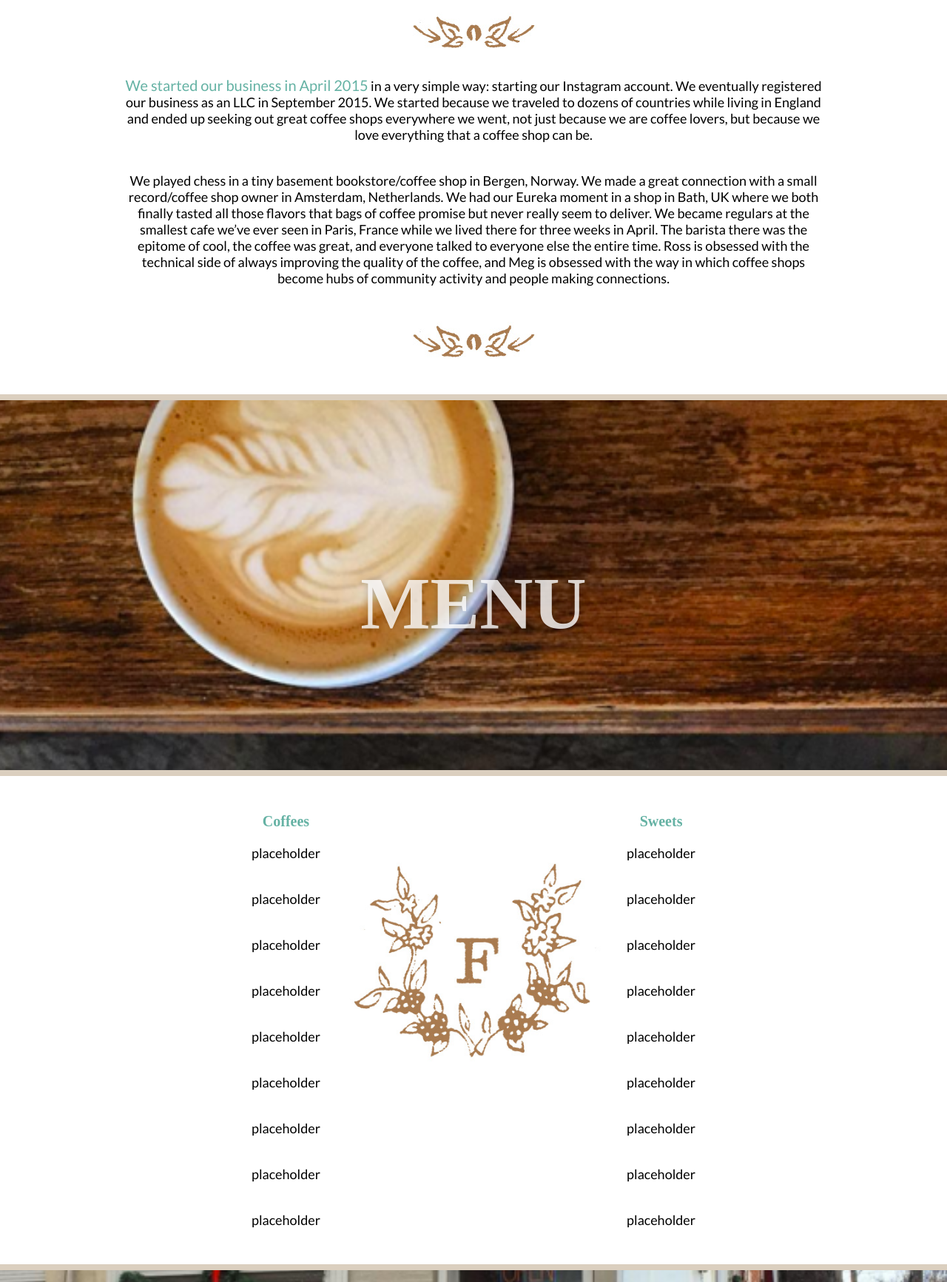
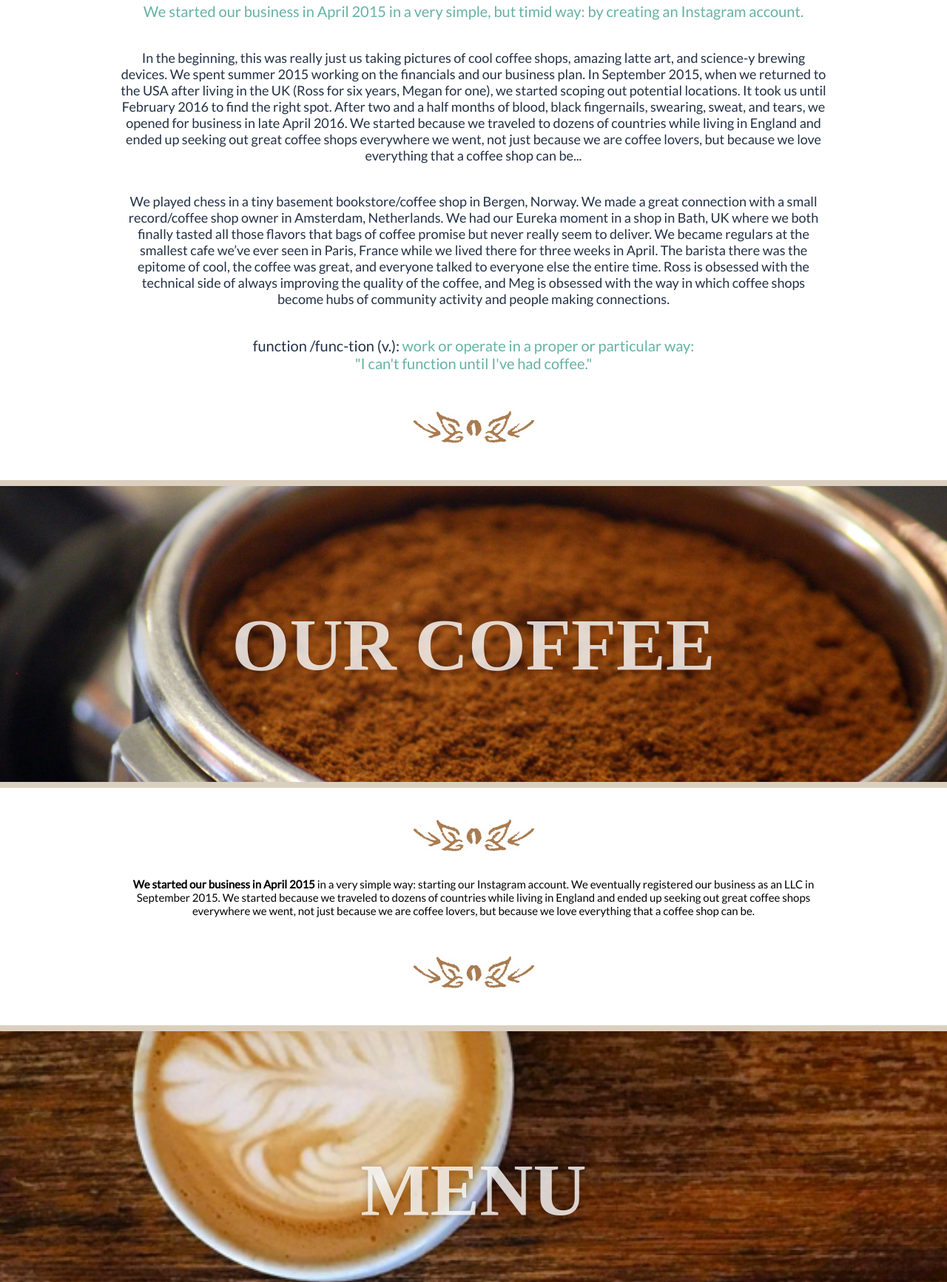
Before and after one commit to EmilyMcCracken/FCL_Static, a plain HTML site: page index.html in a window 1280 px wide. Shown: the part 1067-2800 px from the top of the page at 74% size. Drawn offline with nearby package versions, Linux system fonts and the light colour scheme; a web font is replaced by a local one.

Commit message:
changed photos, added menu content, adding in slogan

```diff
--- a/index.html
+++ b/index.html
@@ -13,8 +13,9 @@
 				<nav>
 					<ul class="navbar">
 						<li><a class="sand" href="#our_story_spot">About</a></li>
+						<li><a class="sand" href="#coffee_spot">Our Coffee</a></li>
 						<li><a class="sand" href="#menu_spot">Menu</a></li>
-						<li><a class="sand" href="#contact_spot">Contact</a></li>
+						<li><a class="sand" href="#contact_spot">Find Us</a></li>
 						<a href="https://www.google.com/maps/place/1001+S+10th+St,+Philadelphia,+PA+19147/@39.937842,-75.1616692,17z/data=!3m1!4b1!4m2!3m1!1s0x89c6c61f46332235:0xcd1e7ca0bdce5a9a" target="_blank"><img src="stylesheets/images/map_marker.png" id="icon"></a>
 						<a href="https://www.facebook.com/FunctionCoffeeLabs" target="_blank"><img src="stylesheets/images/f_icon.png" id="icon"></a>
 						<a href="https://twitter.com/function_coffee" target="_blank"><img src="stylesheets/images/t_icon.png" id="icon"></a>
@@ -53,55 +54,95 @@
 			    <section class="module content">
 			          <div class="container">
 			          	<img src="stylesheets/images/FCL_bean.jpg">
-			          	<p>
-			          		<strong>We started our business in April 2015</strong>  in a very simple way: starting our Instagram account. We eventually registered our business as an LLC in September 2015. We started because we traveled to dozens of countries while living in England and ended up seeking out great coffee shops everywhere we went, not just because we are coffee lovers, but because we love everything that a coffee shop can be.
+
+			          	<p id="about_p">
+			          		<span> We started our business in April 2015 in a very simple, but timid way: by creating an Instagram account.</span>
 			          	</p>
-						<p>
+
+			          	<p id="about_p">
+			          		In the beginning, this was really just us taking pictures of cool coffee shops, amazing latte art, and science-y brewing devices. We spent summer 2015 working on the financials and our business plan. In September 2015, when we returned to the USA after living in the UK (Ross for six years, Megan for one), we started scoping out potential locations. It took us until February 2016 to find the right spot. After two and a half months of blood, black fingernails, swearing, sweat, and tears, we opened for business in late April 2016. We started because we traveled to dozens of countries while living in England and ended up seeking out great coffee shops everywhere we went, not just because we are coffee lovers, but because we love everything that a coffee shop can be...
+			          	</p>
+
+						<p id="about_p">
 			          		We played chess in a tiny basement bookstore/coffee shop in Bergen, Norway. We made a great connection with a small record/coffee shop owner in Amsterdam, Netherlands. We had our Eureka moment in a shop in Bath, UK where we both finally tasted all those flavors that bags of coffee promise but never really seem to deliver. We became regulars at the smallest cafe we’ve ever seen in Paris, France while we lived there for three weeks in April. The barista there was the epitome of cool, the coffee was great, and everyone talked to everyone else the entire time. Ross is obsessed with the technical side of always improving the quality of the coffee, and Meg is obsessed with the way in which coffee shops become hubs of community activity and people making connections.
 						</p>
+
+						<p id="about_p">
+			          		<span id="black"> function /func-tion (v.):</span> <span> work or operate in a proper or particular way:
+			          		<br>
+			          		"I can't function until I've had coffee." </span>
+			          	</p>
+
 						<img src="stylesheets/images/FCL_bean.jpg">
 			          </div>
 			    </section>
 
-			        <section class="module parallax parallax-2">
+			    <section class="module parallax parallax-2">
 			          <div class="container">
-			            <h1 id="menu_spot" class="name">Menu</h1>
+			            <h1 id="coffee_spot" class="name">Our Coffee</h1>
+					  </div>
+			    </section>
+
+			    <section class="module content">
+			          <div class="container">
+			          	<img src="stylesheets/images/FCL_bean.jpg">
+			          	<p>
+			          		<strong>We started our business in April 2015</strong>  in a very simple way: starting our Instagram account. We eventually registered our business as an LLC in September 2015. We started because we traveled to dozens of countries while living in England and ended up seeking out great coffee shops everywhere we went, not just because we are coffee lovers, but because we love everything that a coffee shop can be.
+			          	</p>
+						<img src="stylesheets/images/FCL_bean.jpg">
+			          </div>
+			    </section>
+
+
+
+			        <section class="module parallax parallax-4">
+			          <div class="container">
+			            <h1 id="menu_spot" class="name"> Menu</h1>
 			          </div>
 			        </section>
 
 			        <section class="module content">
 			          <div class="menu_container">
 			          	<div class="column_one">
-				          	<h3> Coffees </h3>
-				          	<p> placeholder </p>
-				          	<p> placeholder </p>
-				          	<p> placeholder </p>
-				          	<p> placeholder </p>
-				          	<p> placeholder </p>
-				          	<p> placeholder </p>
-				          	<p> placeholder </p>
-				          	<p> placeholder </p>
-				          	<p> placeholder </p>
+			          		<h3> Coffee </h3>
+			          		<img id="menu_bean" src="stylesheets/images/FCL_bean.jpg">
+							<p> Espresso 1.5oz $2.75 </p>
+							<p> Coffee Shot 2oz $3.50 </p>
+							<p> Macchiato 3oz $3.05 </p>
+							<p> Cortado 4oz $3.25 </p>
+							<p> Cappuccino $6oz 3.75 </p>
+							<p> Latte 12oz $4.00 </p>
+							<p> Mocha 12oz $5.00 </p>
+							<p> Drip Coffee 12/16oz $2.25/2.75 </p>
+							<p> Handpour 12oz $4.75 </p>
 						</div>
 						<div class="column_two">
-				          	<h3> Sweets </h3>
-				          	<p> placeholder </p>
-				          	<p> placeholder </p>
-				          	<p> placeholder </p>
-				          	<p> placeholder </p>
-				          	<p> placeholder </p>
-				          	<p> placeholder </p>
-				          	<p> placeholder </p>
-				          	<p> placeholder </p>
-				          	<p> placeholder </p>
+							<h3> Other Beverages </h3>
+							<p> Hot Chocolate 12oz $3.25 </p>
+							<p> Tea 12oz $2.50 </p>
+							<p> Chai Latte 12oz $5.00 </p>
+							<p> Ice +0.75 </p>
+							<p> Almond Milk +0.75 </p>
+							<p> Extra Shot +1.00 </p>
+							<img id="F" src="stylesheets/images/FCL_F.jpg">
 						</div>
-						<img class="f_logo" src="stylesheets/images/FCL_F.jpg">
+
+						<div class="column_three">
+				          	<h3> Coffee Tasting Flights </h3>
+				          	<p> <strong>Duo:</strong> One house espresso and one coffee shot, $4.50  </p>
+				          	<p> <strong>Trio:</strong> One coffee shot, one cortado, and one handpoured coffee all made with the same coffee bean, $8.00 </p>
+				          	<img id="other_menu_bean" src="stylesheets/images/FCL_bean.jpg">
+				          	<h3> Food </h3>
+				          	<p> Pastries: Priced individually, sourced from High Point Cafe </p>
+				          	<p> Stroopwafels $1.50 </p>
+				          	<p> Taza Chocolates $5.00 </p>
+						</div>
 			          </div>
 			        </section>
 
 			        <section class="module parallax parallax-3">
 			          <div class="container">
-			            <h1 id="contact_spot" class="name">Contact</h1>
+			            <h1 id="contact_spot" class="name">Find Us</h1>
 			          </div>
 			        </section>
 
--- a/stylesheets/main.css
+++ b/stylesheets/main.css
@@ -93,11 +93,12 @@ section.module h3 {
   font-family: 'Glegoo', serif;
   font-size: 20px;
   color: #65b2a4;
+  margin-bottom: 0;
 }
 
 section.module p {
   margin-bottom: 40px;
-  font-size: 18px;
+  font-size: 15px;
   font-weight: 300;
   font-family: 'Lato', sans-serif;
 }
@@ -108,8 +109,9 @@ section.module.content {
   padding: 30px 0;
   text-align: center;
 }
+
 section.module.parallax {
-  height: 500px;
+  height: 400px;
   background-position: 50% 50%;
   background-repeat: no-repeat;
   background-attachment: fixed;
@@ -122,7 +124,7 @@ section.module.parallax {
   margin-top: 75px;
   font-family: 'Glegoo', serif;
   color: rgba(255, 255, 255, 0.8);
-  line-height: 400px;
+  line-height: 280px;
   font-size: 100px;
   font-weight: 700;
   text-align: center;
@@ -136,29 +138,86 @@ section.module.parallax-1 {
   border-bottom: 8px #dbcfbf solid;
 }
 section.module.parallax-2 {
+  background-image: url("images/grounds.jpg");
+  border-top: 8px #dbcfbf solid;
+  border-bottom: 8px #dbcfbf solid;
+}
+section.module.parallax-3 {
+  background-image: url("images/red_cup_heart.jpg");
+  border-top: 8px #dbcfbf solid;
+  border-bottom: 8px #dbcfbf solid;
+}
+section.module.parallax-4 {
   background-image: url("images/coffee_wood_sneak.png");
   border-top: 8px #dbcfbf solid;
   border-bottom: 8px #dbcfbf solid;
 }
-section.module.parallax-3 {
-  background-image: url("images/storefront.png");
+section.module.parallax-5 {
+  background-image: url("images/glass_drip.jpg");
   border-top: 8px #dbcfbf solid;
   border-bottom: 8px #dbcfbf solid;
 }
 
+#about_p {
+  font-size: 18px;
+  color: #233146;
+}
+
+span {
+  color: #65b2a4;
+  font-size: 20px;
+}
+
+#black {
+  color: #233146;
+}
+
+#F {
+  width: 170px;
+}
+
+#menu_bean {
+  width: 90px;
+}
+
+#other_menu_bean {
+  width: 120px;
+}
+
 .menu_container {
-	max-width: 600px;
-  	margin: 0 auto;
-	height: 600px;
+	height: 500px;
 }
 
 .column_one {
 	float: left;
+  margin-left: 150px;
+}
+
+.column_one p {
+  line-height: 5px;
 }
 
 .column_two {
-	float: right;
+	float: left;
+  margin-left: 100px;
 }
+
+.column_two p {
+  line-height: 5px;
+}
+
+.column_three {
+  width: 450px;
+  float: right;
+  margin-right: 130px;
+
+}
+
+#drink_label {
+  width: 100px;
+  margin-left: 270px;
+}
+
 
 .footer {
   font-family: "Roboto Slab", serif;
@@ -199,28 +258,20 @@ section.module.parallax-foot {
   font-family: 'Lato', sans-serif;
 }
 
-strong {
-  font-size: 20px;
-  font-weight: 300;
-  color: #65b2a4;
-}
-
 .slogan_quote {
   font-family: 'Old Standard TT', serif;
 }
 
 #icon {
-  margin-top: 5px;
+  margin-top: 9px;
   width: 40px;
-  border-radius: 20px;
+  border-radius: 16px;
   float: right;
-  padding: 5px;
-  margin-right: 5px;
+  margin-right: 10px;
 }
 
 #icon:hover {
-  border: white 3px solid;
-  padding: 3px;
+  border: white 2px solid;
 }
 
 .map {
@@ -430,7 +481,7 @@ section.module h3 {
 
 section.module p {
   margin-bottom: 40px;
-  font-size: 18px;
+  font-size: 15px;
   font-weight: 300;
   font-family: 'Lato', sans-serif;
 }
@@ -482,7 +533,7 @@ section.module.parallax-3 {
 .menu_container {
   max-width: 600px;
     margin: 0 auto;
-  height: 600px;
+/*  height: 600px;*/
 }
 
 .column_one {
@@ -532,11 +583,6 @@ section.module.parallax-foot {
   font-family: 'Lato', sans-serif;
 }
 
-strong {
-  font-size: 20px;
-  font-weight: 300;
-  color: #65b2a4;
-}
 
 .slogan_quote {
   font-family: 'Old Standard TT', serif;
```
Also changed, not shown: stylesheets/images/cup_design_new.jpg (added), stylesheets/images/grounds.jpg (added), stylesheets/images/rasp_coffee.jpg (added), stylesheets/images/red_cup_drip.JPG (added), stylesheets/images/red_cup_heart.jpg (added), 2 other files.
